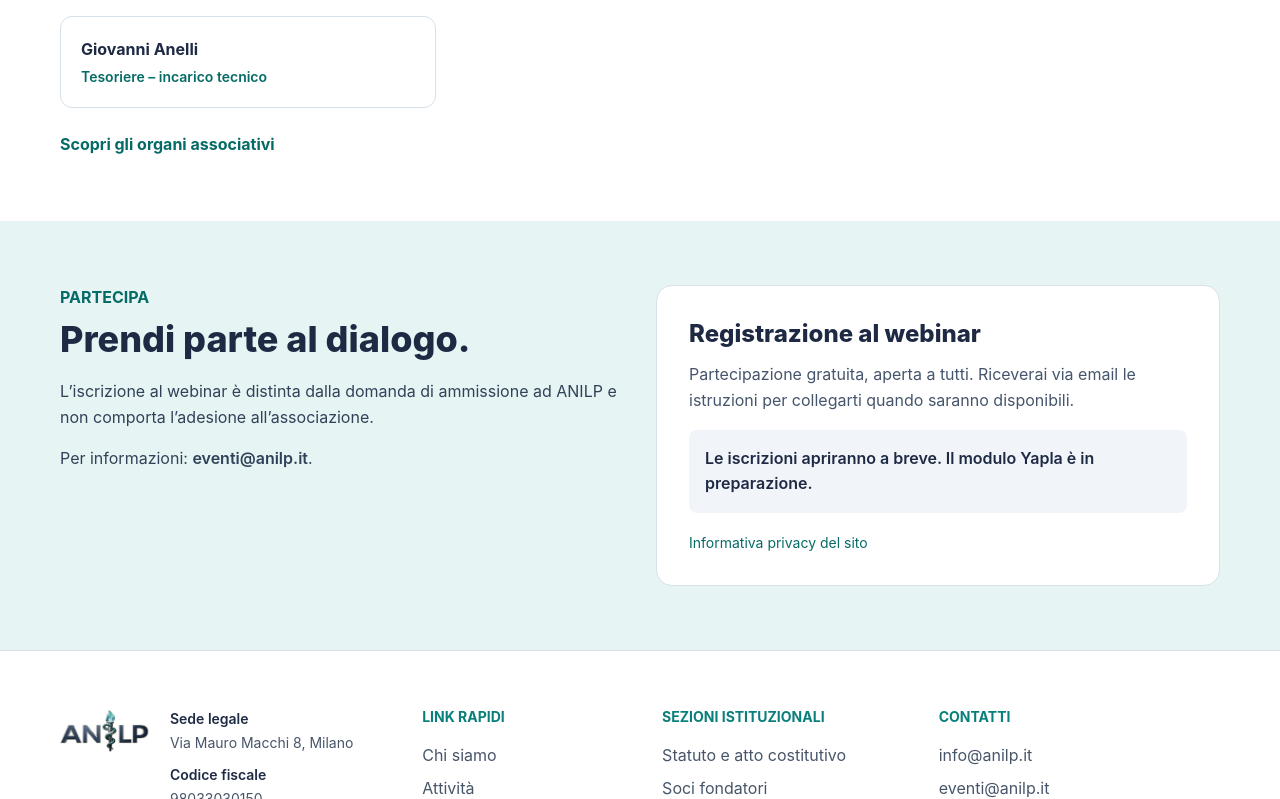
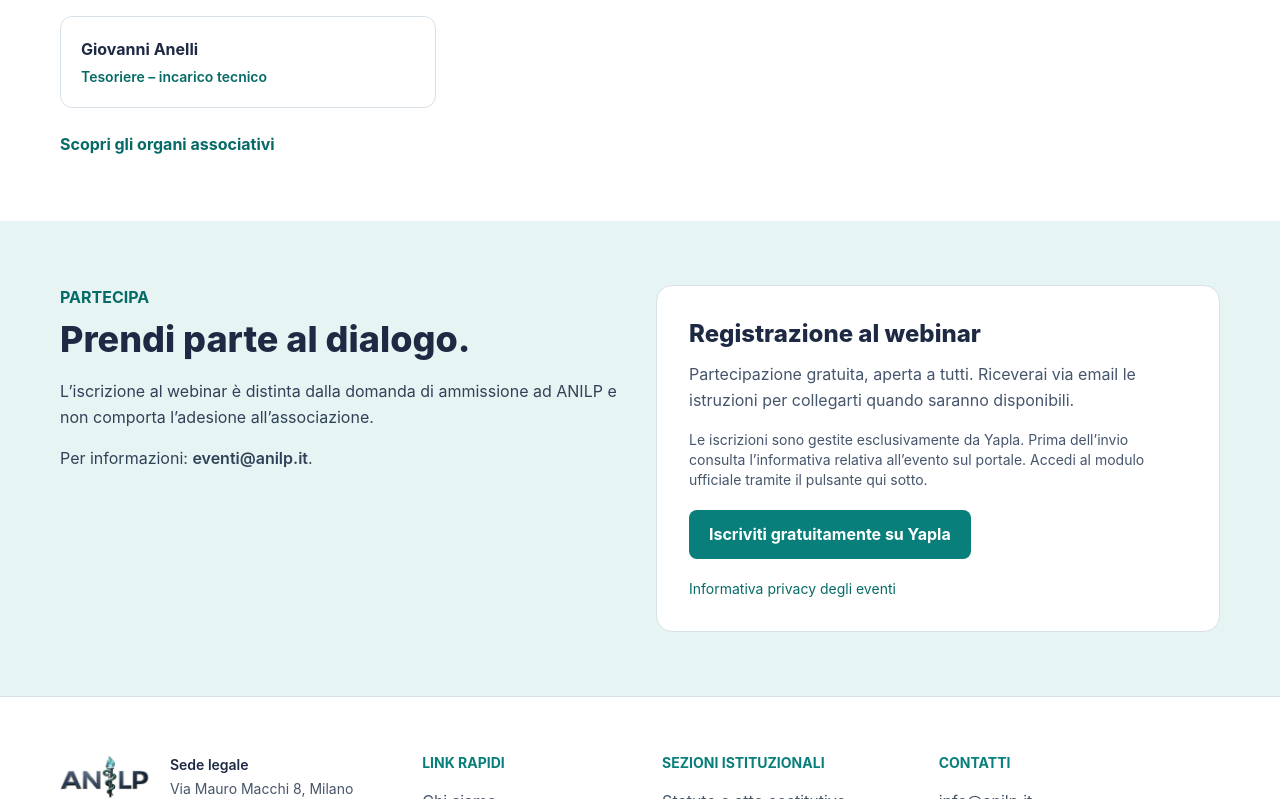
Before and after one commit to Mirkus-84/anilp-website, a React (Vite) app: page /webinar in a window 1280 px wide. Shown: the part 1967-2766 px from the top of the page. Built offline with nearby package versions, Linux system fonts and the light colour scheme; a web font is replaced by a local one.

Commit message:
Connect webinar landing to published Yapla event

```diff
--- a/src/pages/Webinar.tsx
+++ b/src/pages/Webinar.tsx
@@ -5,7 +5,7 @@ import { founders } from '../data/site'
 
 // Use the exact public URL and iframe src supplied by Yapla in Pagina Web > Condivisione.
 const registration: { publicUrl: string; embedUrl: string } = {
-  publicUrl: '',
+  publicUrl: 'https://anilp-associazione-nazionale-infermieri-liberi-professionisti-1.s2.yapla.com/it/event-134712',
   embedUrl: '',
 }
 const event = {
@@ -82,13 +82,13 @@ export function Webinar() {
             <h3 className="text-2xl font-black text-[#1e2a44]">Registrazione al webinar</h3>
             <p className="mt-3 text-slate-600">Partecipazione gratuita, aperta a tutti. Riceverai via email le istruzioni per collegarti quando saranno disponibili.</p>
             {canRegister ? <>
-              <p className="mt-4 text-sm text-slate-600">Le iscrizioni sono gestite esclusivamente da Yapla. Prima dell’invio consulta l’informativa relativa all’evento sul portale. Il modulo esterno viene caricato soltanto su tua richiesta.</p>
+              <p className="mt-4 text-sm text-slate-600">Le iscrizioni sono gestite esclusivamente da Yapla. Prima dell’invio consulta l’informativa relativa all’evento sul portale. Accedi al modulo ufficiale tramite il pulsante qui sotto.</p>
               <div className="mt-5 flex flex-wrap gap-3">
                 {canEmbed && !embedLoaded && <button type="button" onClick={() => setEmbedLoaded(true)} className="rounded-lg bg-[#087f7a] px-5 py-3 font-bold text-white hover:bg-[#066b67]">Carica il modulo Yapla</button>}
-                <a href={registration.publicUrl} target="_blank" rel="noopener noreferrer" className="rounded-lg border border-[#087f7a] px-5 py-3 font-bold text-[#066b67]">{canEmbed ? 'Apri il modulo in una nuova scheda' : 'Iscriviti gratuitamente su Yapla'}</a>
+                <a href={registration.publicUrl} target="_blank" rel="noopener noreferrer" className="rounded-lg bg-[#087f7a] px-5 py-3 font-bold text-white hover:bg-[#066b67]">{canEmbed ? 'Apri il modulo in una nuova scheda' : 'Iscriviti gratuitamente su Yapla'}</a>
               </div>
             </> : <p role="status" className="mt-4 rounded-lg bg-slate-100 p-4 font-semibold text-[#1e2a44]">{closed ? 'Le iscrizioni sono concluse.' : 'Le iscrizioni apriranno a breve. Il modulo Yapla è in preparazione.'}</p>}
-            <Link to="/privacy-policy" className="mt-5 block text-sm text-[#066b67] underline">Informativa privacy del sito</Link>
+            <Link to="/privacy-eventi" className="mt-5 block text-sm text-[#066b67] underline">Informativa privacy degli eventi</Link>
           </div>
         </div>
         {canEmbed && embedLoaded && <div className="container-page mt-8">
```
